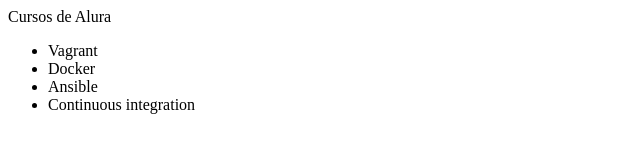
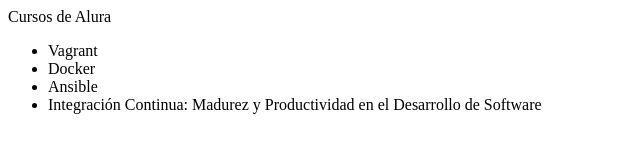
Before and after one commit to UboldiTIC/alura-git, a plain HTML site: page index.html in a window 1280 px wide. Shown: the whole page, without its empty margins (0-640 px from the left). Drawn offline with Linux system fonts and the light colour scheme.

Commit message:
Modificamos el último item para adecuarlo al proyecto de ejemplo

```diff
--- a/index.html
+++ b/index.html
@@ -9,7 +9,7 @@
             <li>Vagrant</li>
             <li>Docker</li>
             <li>Ansible</li>
-            <li>Continuous integration</li>
+            <li>Integración Continua: Madurez y Productividad en el Desarrollo de Software</li>
         </ul>
     </body>
 </html>
```
